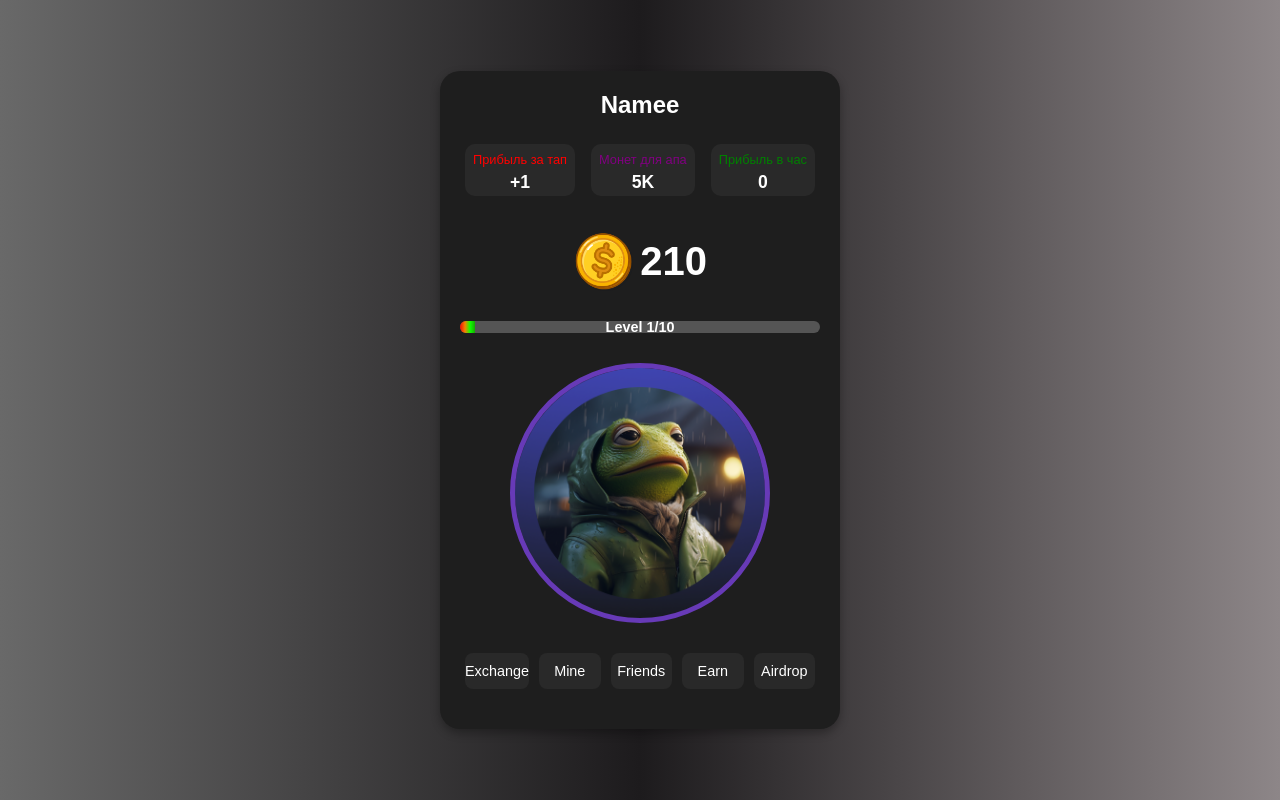
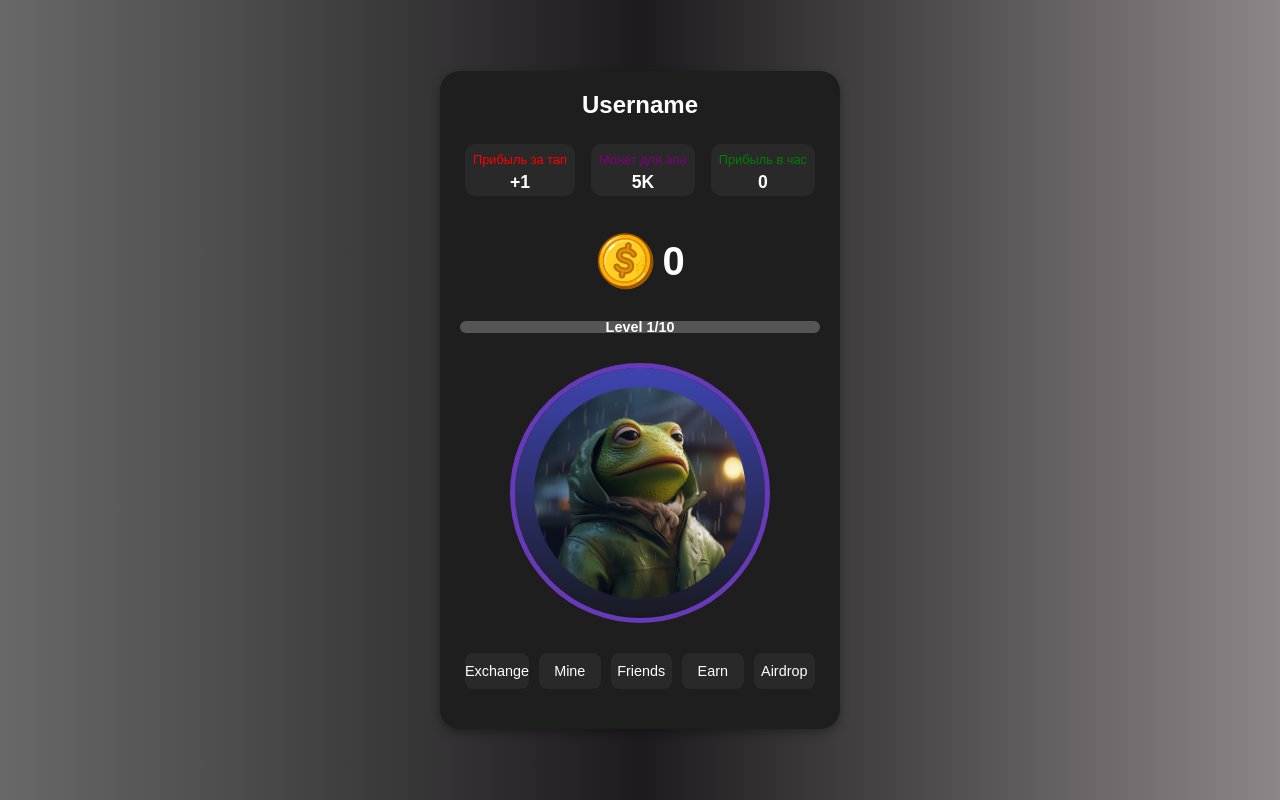
Before and after one commit to Nikita-Loskutov/MMMCoin, a plain HTML site: page index.html in a window 1280 px wide. Drawn offline with Linux system fonts and the light colour scheme.

Commit message:
Update index.html

```diff
--- a/index.html
+++ b/index.html
@@ -8,7 +8,7 @@
 </head>
 <body>
     <div class="container">
-        <div id="header" class="header">Namee</div>
+        <div id="username" class="header">Username</div>
 
         <div class="stats">
             <div class="stat">
@@ -27,11 +27,11 @@
 
         <div class="coin" id="coin">
             <img class="money" src="assets/coin.png">
-            <span id="score">210</span>
+            <span id="score">0</span>
         </div>
 
         <div class="level-bar">
-            <div class="level-progress" style="width: 5%;"></div>
+            <div class="level-progress" style="width: 0%;"></div>
             <div class="level-text">Level 1/10</div>
         </div>
 
```
